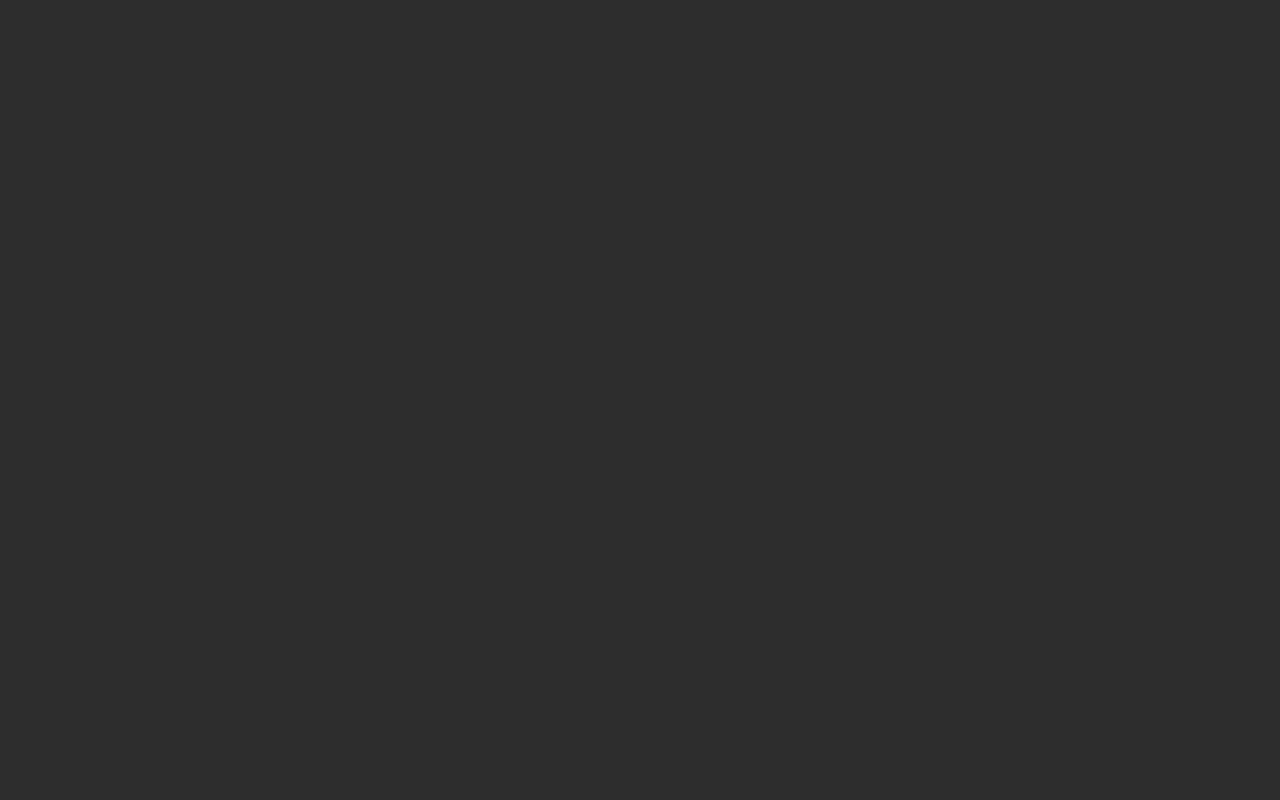
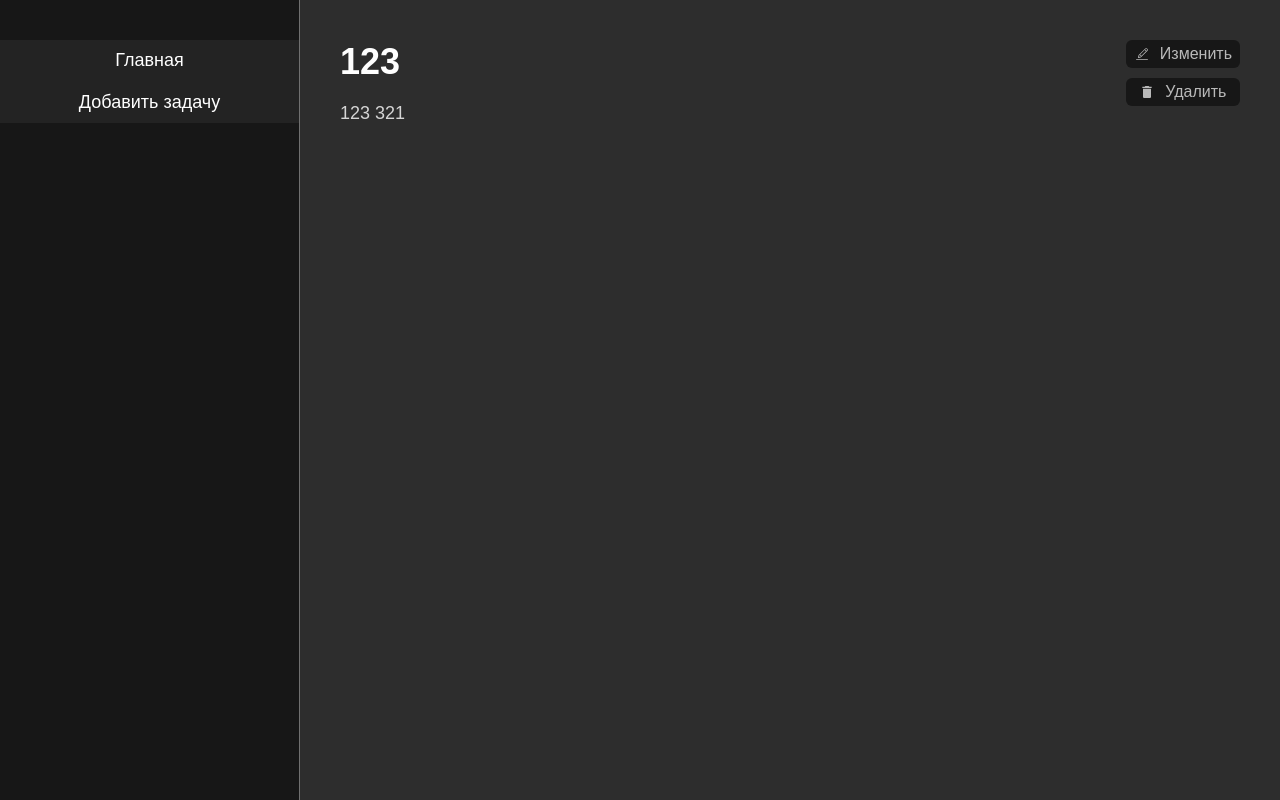
Before and after one commit to blinklay/todo-router, a React (Vite) app: page /tasks/3 in a window 1280 px wide. Before the commit this address had no page. Built offline with nearby package versions, Linux system fonts and the light colour scheme; data requests are answered from the project's data file.

Commit message:
Not Found page

```diff
--- a/src/App.jsx
+++ b/src/App.jsx
@@ -3,6 +3,7 @@ import Layout from "./components/Layout/Layout";
 import Home from "./pages/Home/Home";
 import AddTask from "./pages/AddTask/AddTask";
 import SingleTask from "./pages/SingleTask/SingleTask";
+import NotFound from "./pages/NotFound/NotFound";
 
 function App() {
   return (
@@ -10,8 +11,9 @@ function App() {
       <Routes>
         <Route path="/" element={<Layout />}>
           <Route index element={<Home />} />
-          <Route path="/:id" element={<SingleTask />} />
+          <Route path="/tasks/:id" element={<SingleTask />} />
           <Route path="/add-task" element={<AddTask />} />
+          <Route path="*" element={<NotFound />} />
         </Route>
       </Routes>
     </>
--- a/src/components/TaskItem/TaskItem.jsx
+++ b/src/components/TaskItem/TaskItem.jsx
@@ -26,7 +26,7 @@ export default function TaskItem({
         pointerEvents: isDeleting ? "none" : "default",
       }}
     >
-      <Link className={styled.link} to={`/${id}`}>
+      <Link className={styled.link} to={`/tasks/${id}`}>
         <h3>{changeLengthText(title, 15)}</h3>
 
         <div className={styled["description"]}>
--- a/src/db.json
+++ b/src/db.json
@@ -1,3 +1,10 @@
 {
-  "tasks": []
+  "tasks": [
+    {
+      "title": "123",
+      "description": "123 321",
+      "date": "28.10.2024",
+      "id": 3
+    }
+  ]
 }
--- /dev/null
+++ b/src/pages/NotFound/NotFound.jsx
@@ -0,0 +1,5 @@
+import styled from "./NotFound.module.css";
+
+export default function NotFound() {
+  return <h1 className={styled["not-found"]}>Страница не найдена! 404</h1>;
+}
--- a/src/pages/SingleTask/SingleTask.jsx
+++ b/src/pages/SingleTask/SingleTask.jsx
@@ -13,6 +13,7 @@ export default function SingleTask() {
   const [isChanging, setIsChanging] = useState(false);
   const [isSubmit, setIsSubmit] = useState(false);
   const [isDeleting, setIsDeleting] = useState(false);
+  const [isError, setIsError] = useState(false);
   const [formData, setFormData] = useState({
     title: "",
     description: "",
@@ -27,6 +28,12 @@ export default function SingleTask() {
           title: data.title,
           description: data.description,
         });
+        if (Object.keys(data).length === 0) {
+          throw new Error("Content not found! 404");
+        }
+      })
+      .catch((e) => {
+        setIsError(e.message);
       })
       .finally(() => setIsLoading(false));
   }, [isSubmit]);
@@ -67,7 +74,8 @@ export default function SingleTask() {
   return (
     <div className={styled["single-page"]}>
       {isLoading && <Loader />}
-      {!isLoading && (
+      {isError && <div>{isError}</div>}
+      {!isLoading && Object.keys(info).length !== 0 && (
         <>
           {isChanging ? (
             <form className={styled.from} onSubmit={submitChanges}>
```
Also changed, not shown: src/pages/NotFound/NotFound.module.css (added).
